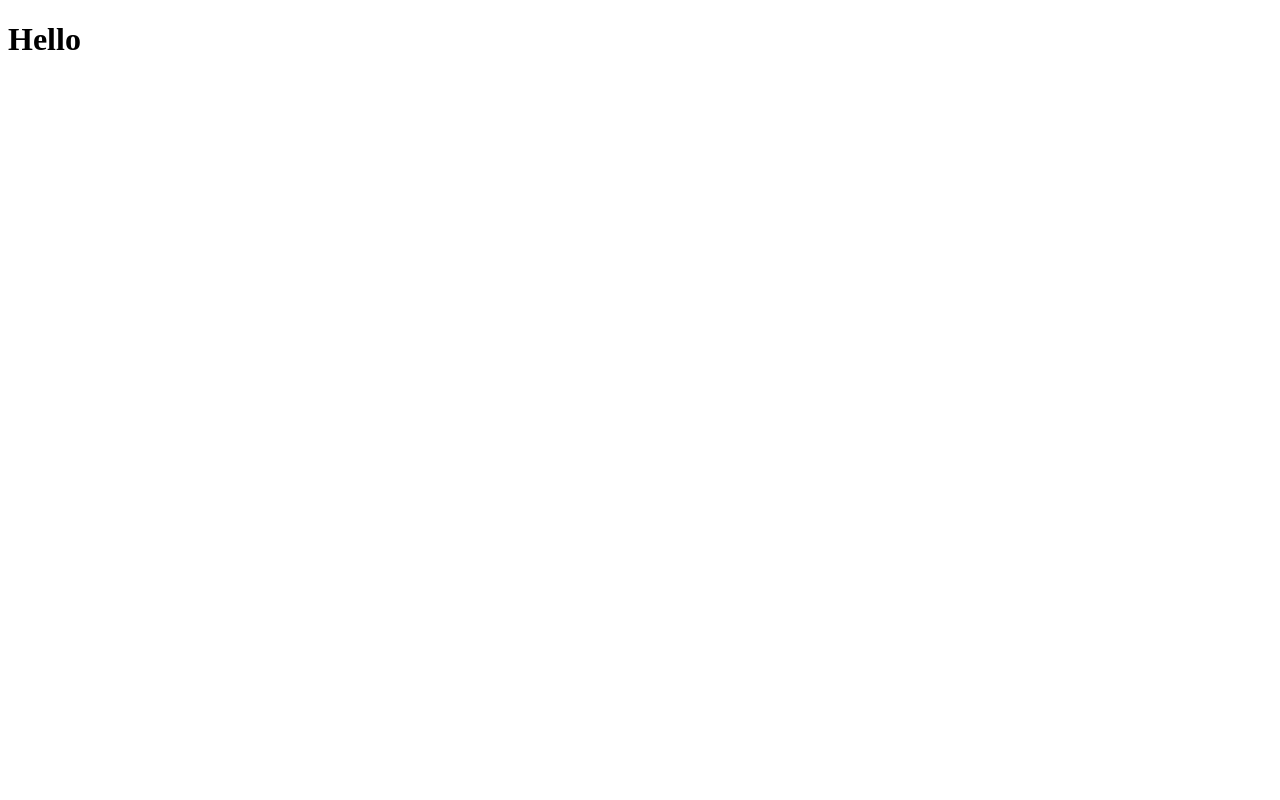
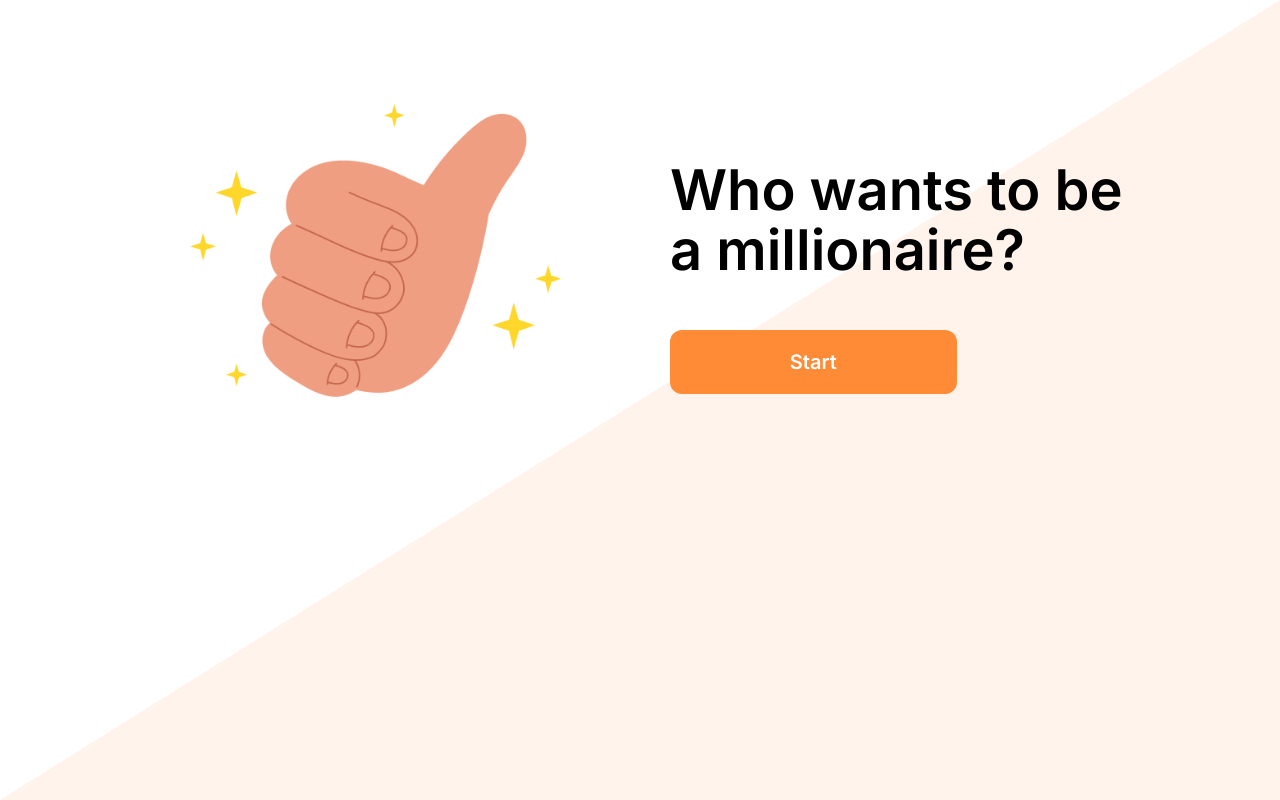
Before and after one commit to Graniecki/millionaire, a React (Create React App) app in the folder millionaire/: page / in a window 1280 px wide. Built offline with nearby package versions, Linux system fonts and the light colour scheme.

Commit message:
Component GameStart was created

```diff
--- a/millionaire/public/index.html
+++ b/millionaire/public/index.html
@@ -3,6 +3,7 @@
   <head>
     <meta charset="utf-8" />
     <link rel="icon" href="%PUBLIC_URL%/favicon.ico" />
+    <link href="https://fonts.googleapis.com/css2?family=Inter:wght@600&display=swap" rel="stylesheet">
     <meta name="viewport" content="width=device-width, initial-scale=1" />
     <meta name="theme-color" content="#000000" />
     <meta
--- a/millionaire/src/App.jsx
+++ b/millionaire/src/App.jsx
@@ -1,10 +1,12 @@
 import React from 'react';
 import './App.css';
+
+import { GameStart } from './components/GameStart';
 
 function App() {
   return (
     <div className="App">
-      <h1>Hello</h1>
+      <GameStart />
     </div>
   );
 }
--- /dev/null
+++ b/millionaire/src/components/GameStart/GameStart.css
@@ -0,0 +1,50 @@
+.game-start {
+  display: flex;
+  width: 100%;
+  height: 100vh;
+  background: linear-gradient(to bottom right, white 50%, #FFF3EB 50%);
+}
+
+.hand {
+  width: 50%;
+  /* padding: 70px 0 0 50px; */
+}
+
+.hand img {
+  width: 80%;
+  margin: 100px 0 0 120px;
+}
+
+.frame {
+  width: 50%;
+  padding: 160px 0 0 30px;
+}
+
+.title {
+  width: 75%;
+  font-family: 'Inter', sans-serif;
+  font-size: 56px;
+  line-height: 60px;
+  font-weight: 600;
+}
+
+.button {
+  display: flex;
+  justify-content: center;
+  align-items: center;
+  width: 47%;
+  margin-top: 50px;
+  padding: 20px 0 20px 0;
+  background-color: #FF8B37;
+  border-radius: 12px;
+  font-family: 'Inter', sans-serif;
+  font-weight: 600;
+  font-size: 20px;
+  color: #FFFFFF;
+  cursor: pointer;
+  transition: box-shadow 300ms;
+}
+
+.button:hover {
+  box-shadow: 3px 3px 8px gray;
+}
--- /dev/null
+++ b/millionaire/src/components/GameStart/GameStart.jsx
@@ -0,0 +1,23 @@
+/* eslint-disable arrow-body-style */
+/* eslint-disable import/prefer-default-export */
+import React from 'react';
+import hand from '../images/hand.png';
+import './GameStart.css';
+
+export const GameStart = () => {
+  return (
+    <div className="game-start">
+      <div className="hand">
+        <img src={hand} alt="hand" />
+      </div>
+      <div className="frame">
+        <h1 className="title">
+          Who wants to be a millionaire?
+        </h1>
+        <div className="button">
+          <span>Start</span>
+        </div>
+      </div>
+    </div>
+  );
+};
--- /dev/null
+++ b/millionaire/src/components/GameStart/index.js
@@ -0,0 +1 @@
+export * from './GameStart';
--- a/millionaire/src/index.css
+++ b/millionaire/src/index.css
@@ -0,0 +1,5 @@
+* {
+  margin: 0;
+  padding: 0;
+  box-sizing: border-box;
+}
```
Also changed, not shown: millionaire/src/components/images/hand.png (added).
